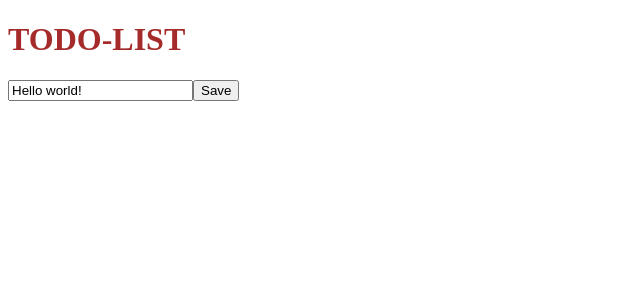
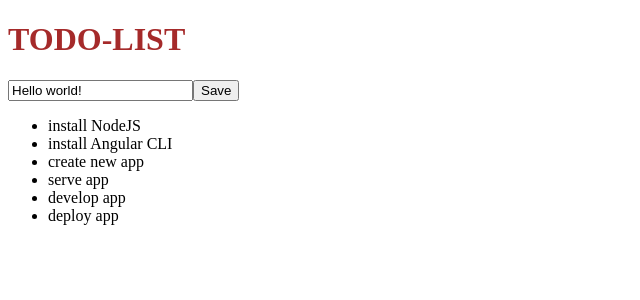
Before and after one commit to SilviaSto/todo-list, an Angular app in the folder todo-list/: page / in a window 1280 px wide. Shown: the top 300 px of the page, without its empty margins (0-640 px from the left). Built offline with nearby package versions, Linux system fonts and the light colour scheme.

Commit message:
add a list

```diff
--- a/todo-list/src/app/app.component.html
+++ b/todo-list/src/app/app.component.html
@@ -1,4 +1,11 @@
 <h1>
   {{ title | uppercase }} <!--interpolation-->
 </h1>
+
 <app-input-button-unit></app-input-button-unit> <!--To display the Element Component, it must be added to the template of the shell AppComponent.-->
+
+<ul>
+  <li *ngFor="let todoItem of todoList"> <!--*ngFor is a built-in derictive-->
+    {{ todoItem.title }}
+  </li>
+</ul>
--- a/todo-list/src/app/app.component.ts
+++ b/todo-list/src/app/app.component.ts
@@ -7,4 +7,12 @@
 })
 export class AppComponent {
   title = 'todo-list'; //title->dynamic variable
+  todoList = [
+    {title: 'install NodeJS'},
+    {title: 'install Angular CLI'},
+    {title: 'create new app'},
+    {title: 'serve app'},
+    {title: 'develop app'},
+    {title: 'deploy app'},
+  ];
 }
--- a/todo-list/src/app/components/input-button-unit/input-button-unit.component.ts
+++ b/todo-list/src/app/components/input-button-unit/input-button-unit.component.ts
@@ -1,6 +1,6 @@
 import { Component, OnInit } from '@angular/core';
 
-@Component({ // ->is a decorator function that specifies the Angular metadata for the component.
+@Component({ // -> a decorator function that specifies the Angular metadata for the component.
   selector: 'app-input-button-unit',
   templateUrl: './input-button-unit.component.html',
   styleUrls: ['./input-button-unit.component.css']
@@ -11,7 +11,7 @@
 
   }
 
-  ngOnInit() { //a life-cycle hook and this will run when the component is initialized
+  ngOnInit() { //a life-cycle hook. This will run when the component is initialized
 
   }
 
```
